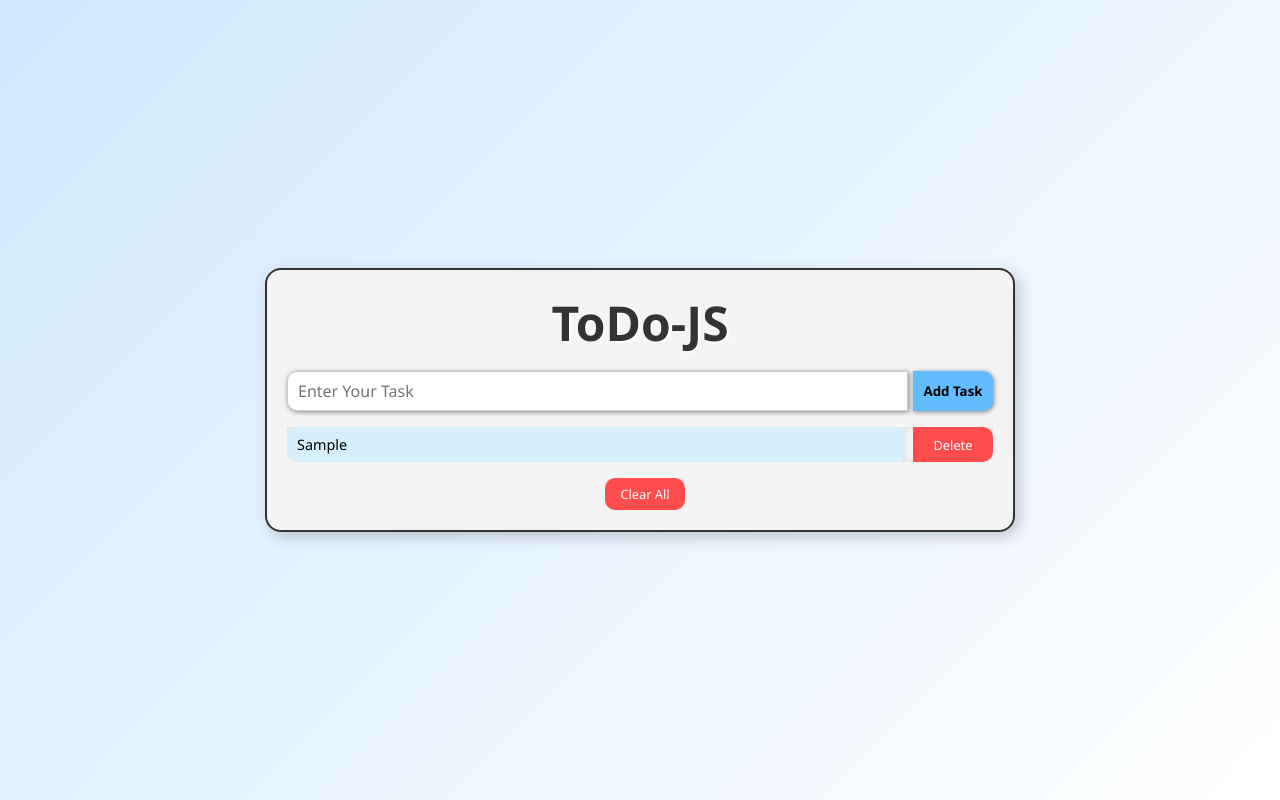
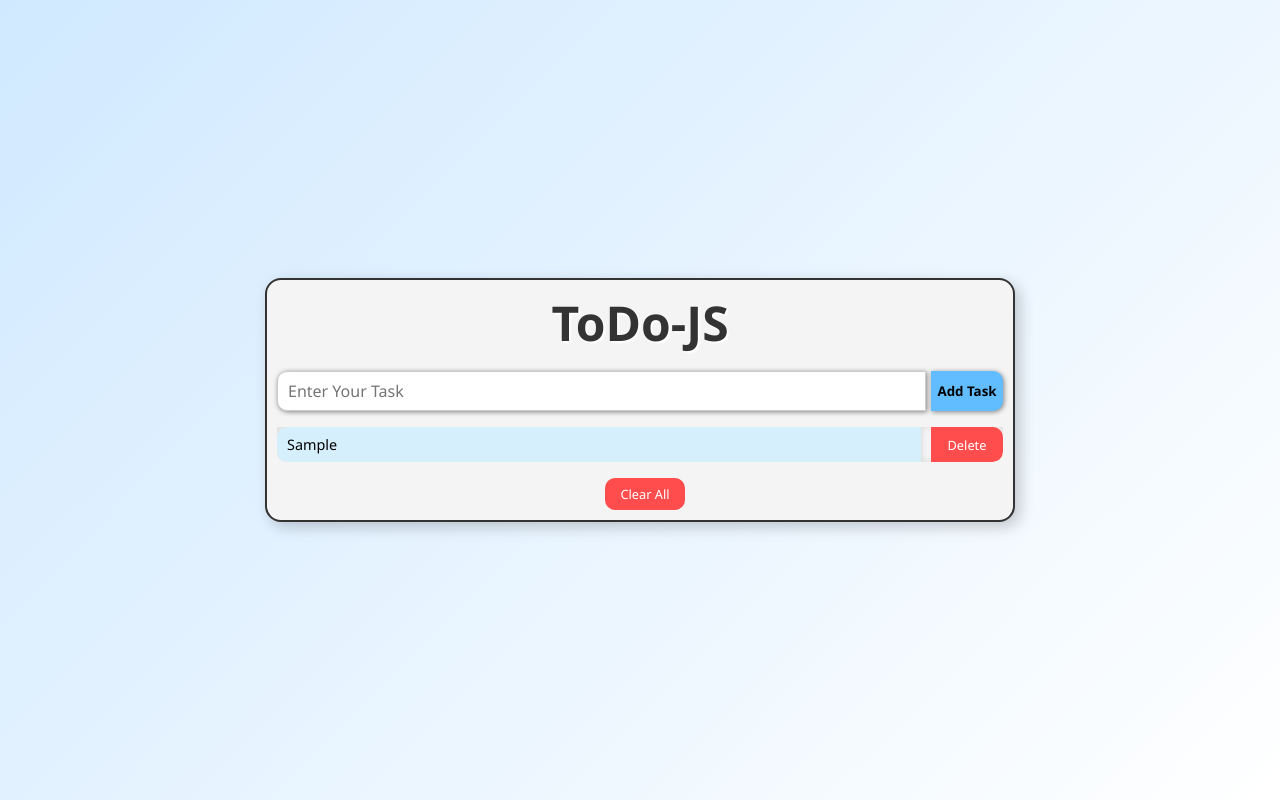
Before and after one commit to ShivamPisal/ToDo-JS, a plain HTML site: page index.html in a window 1280 px wide. Both pictures are taken after typing "Sample" into the empty fields and a click on the button "Add Task". Drawn offline with Linux system fonts and the light colour scheme.

Commit message:
Update style.css

```diff
--- a/style.css
+++ b/style.css
@@ -12,14 +12,14 @@ body {
   justify-content: center;
   align-items: center;
   background: linear-gradient(135deg, #d0e9ff, #ffffff);
-  padding: 1rem;
+  padding: 0.5rem;
 }
 
 .container {
   background-color: #f4f4f4;
   width: 95%;
   max-width: 750px;
-  padding: 20px;
+  padding: 10px;
   border: 2px solid #333;
   border-radius: 16px;
   box-shadow: 5px 5px 15px rgba(0, 0, 0, 0.2);
@@ -67,9 +67,9 @@ body {
 
 .input-btn {
   height: 2.5rem;
-  width: 5rem;
-  max-width: 5rem;
-  min-width: 5rem;
+  width: 4.5rem;
+  max-width: 4.5rem;
+  min-width: 4.5rem;
   border: none;
   background-color: #61bdff;
   color: black;
@@ -130,7 +130,7 @@ body {
 
 .delete-task {
   min-height: 2rem;
-  min-width: 5rem;
+  min-width: 4.5rem;
   margin-left: 10px;
   padding: 5px;
   border: none;
@@ -164,7 +164,6 @@ body {
 @media (max-width: 600px) {
   .input-field {
     width: 100%;
-    border-radius: 10px;
     font-size: 0.8rem;
     margin-top: 10px ;
   }
@@ -178,7 +177,6 @@ body {
     flex: 1;
     width: auto;
     margin-top: 10px;
-    border-radius: 10px;
   }
 
   .heading {
```
